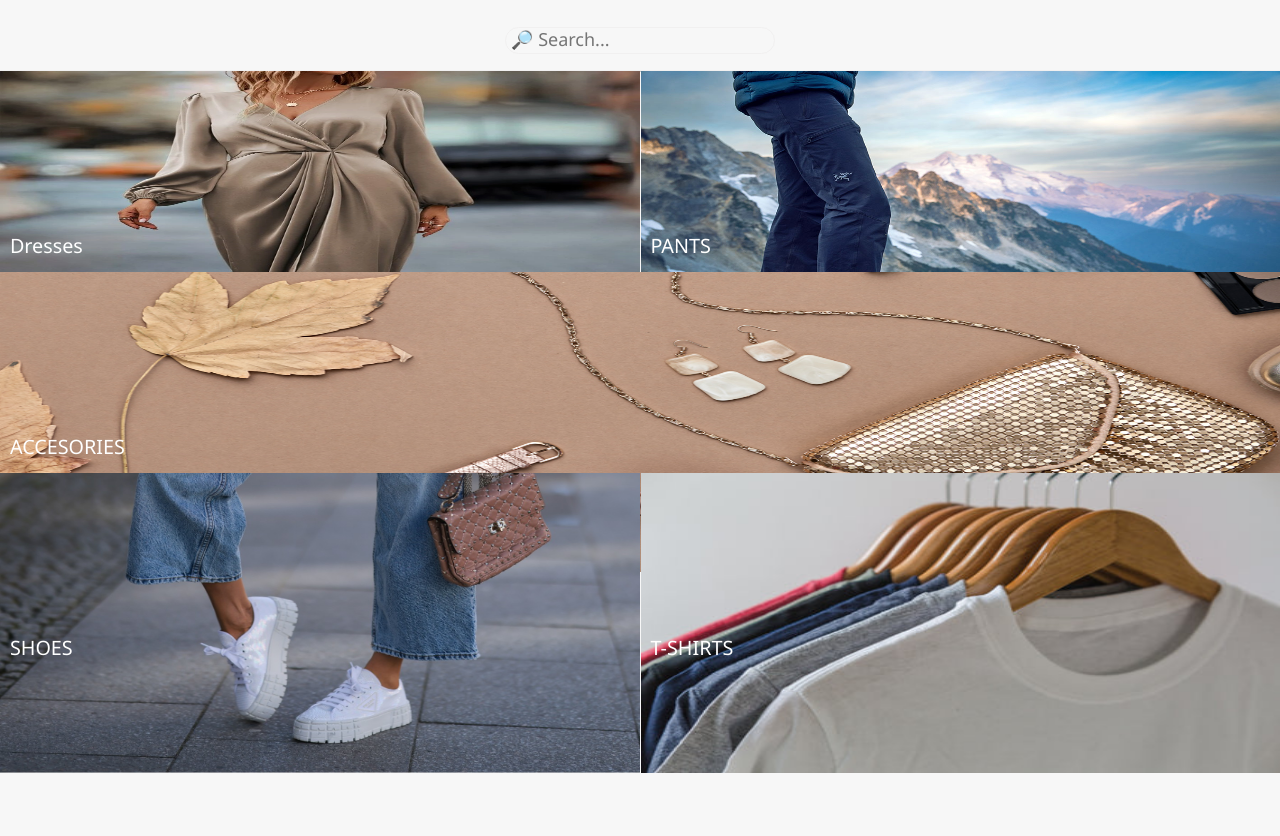
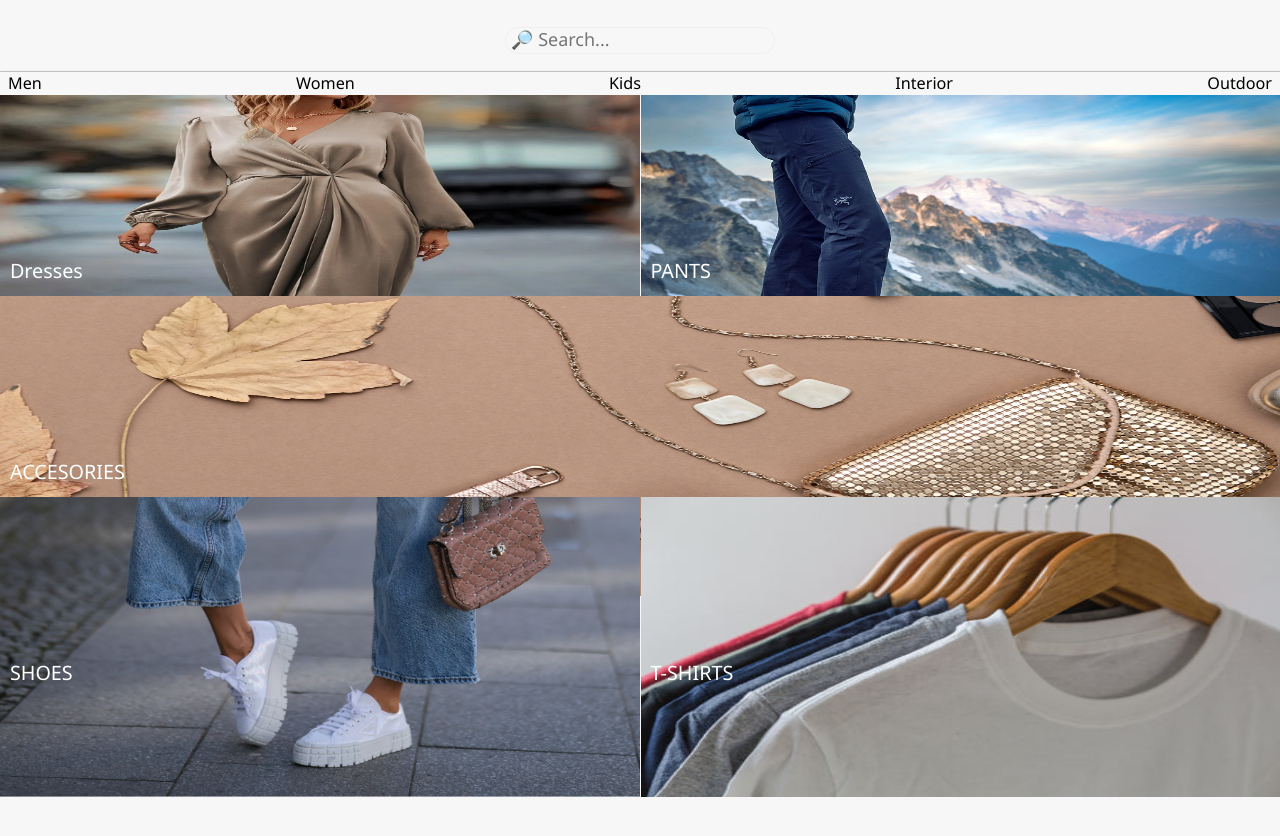
Before and after one commit to Zynad/Grupp2-aspnet2-frontend, a React (Create React App) app: page /search in a window 1280 px wide. Shown: the top 836 px of the page. Built offline with nearby package versions, Linux system fonts and the light colour scheme; some icons are missing.

Commit message:
updated css in search

```diff
--- a/src/components/views/search/Search.css
+++ b/src/components/views/search/Search.css
@@ -47,17 +47,24 @@
     justify-items: center;
     align-items: center;
     font-size: 0.9em;
+    color: black;
     text-decoration: none;
 
   }
   .category-links a{
     text-decoration: none;
     padding: 8px;
+    color:black;
   }
   .category-links a:hover{
     text-decoration: none;
     background-color: rgba(201, 216, 250, 0.801);
     border-radius: 15px;
+  }
+  .category-links a:hover,
+  .category-links a.focus {
+    background-color: lightgray;
+    color:black;
   }
   .category-page-grid{
     display: grid;
--- a/src/components/views/search/Search.jsx
+++ b/src/components/views/search/Search.jsx
@@ -25,7 +25,7 @@ const Search = () => {
 
   return (
      <>
-    <Navigation className={showCategories ? 'navigation open' : 'navigation'} />
+    <Navigation />
      <div className='category-search-page'>
         <div className='top-navbar-grid'>
             <div className='top-navbar-menu-block' onClick ={handleMenuToggle}>
@@ -40,15 +40,13 @@ const Search = () => {
                 <i class="fa-light fa-bag-shopping"></i>
             </div>
 
-        {showCategories ? (
-        <div className={`category-grid-links ${showCategories ? 'open' : ''}`}>
+        <div className='category-grid-links'>
             <div className='category-links'><a href='/men'>Men</a></div>
             <div className='category-links'><a href='/women'>Women</a></div>
             <div className='category-links'><a href='/kids'>Kids</a></div>
             <div className='category-links'><a href='/interior'>Interior</a></div>
             <div className='category-links'><a href='/outdoor'>Outdoor</a></div>
         </div>
-        ): null}
 
         <div className='category-page-grid'>
             <div className ='category-block-text'>Men</div>
```
